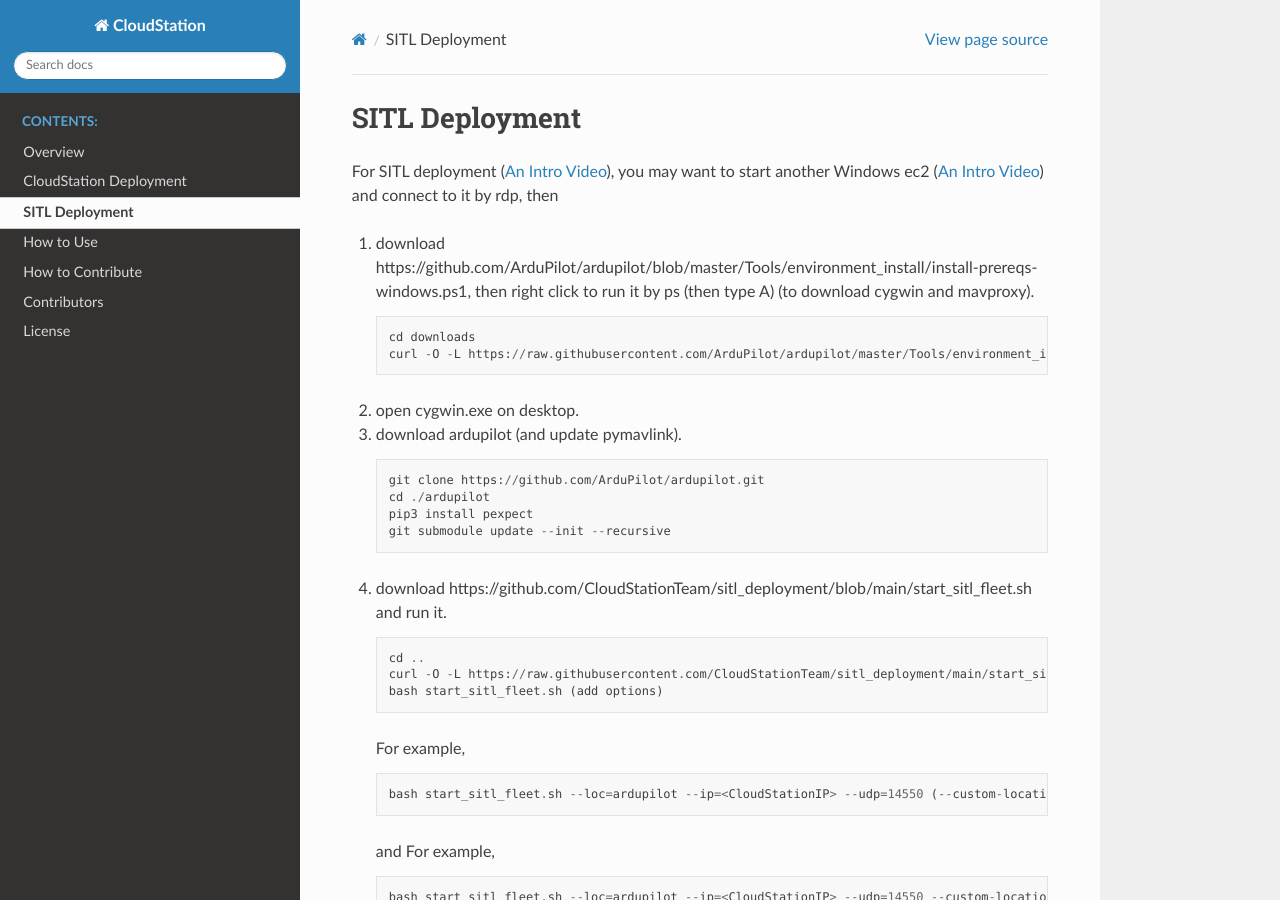
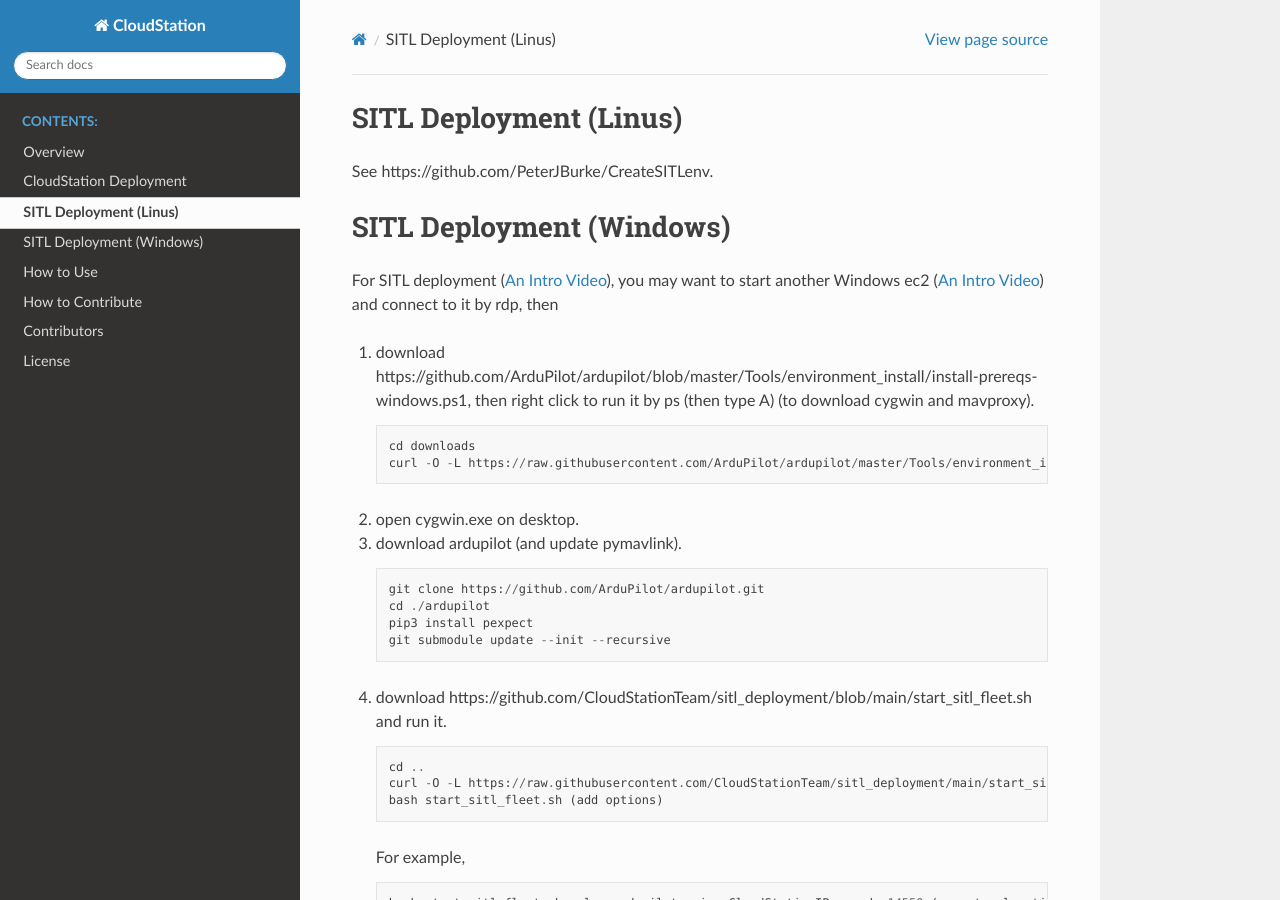
Before and after one commit to CloudStationTeam/docs, a Sphinx documentation site: the page built from source/sitl.md, in a window 1280 px wide and 900 px high. Built offline with Sphinx 7.4.7 and the Read the Docs theme 2.0.0, drawn with Linux system fonts in a browser that asks for light colours.

Commit message:
Update sitl.md
linux added

```diff
--- a/source/sitl.md
+++ b/source/sitl.md
@@ -1,4 +1,7 @@
-# SITL Deployment
+# SITL Deployment (Linus)
+See https://github.com/PeterJBurke/CreateSITLenv.
+
+# SITL Deployment (Windows)
 For SITL deployment ([An Intro Video](https://youtu.be/KfAOsSYtokA)), you may want to start another Windows ec2 ([An Intro Video](https://youtu.be/L0LnWJfgDeM)) and connect to it by rdp, then
 1. download https://github.com/ArduPilot/ardupilot/blob/master/Tools/environment_install/install-prereqs-windows.ps1, then right click to run it by ps (then type A) (to download cygwin and mavproxy).
 
```
